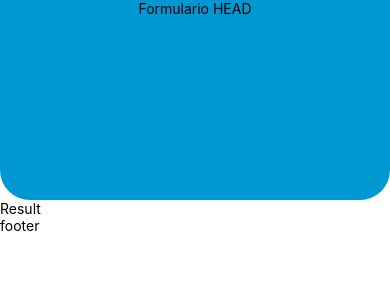
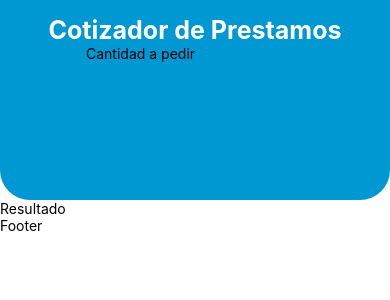
Before and after one commit to EstebanIndiveri/currencynative, a React Native app: screen / in a window 390 px wide. Shown: the top 300 px of the page. Built offline with nearby package versions, Linux system fonts and the light colour scheme.

Commit message:
add form component

```diff
--- a/App.js
+++ b/App.js
@@ -1,23 +1,31 @@
 import React, { Fragment } from 'react';
 import globalStlyles from './src/utils/colors';
 import { StyleSheet,View,Text,SafeAreaView,StatusBar } from 'react-native'
+import Form from './src/components/Form';
 
 const App = () => {
   return (
     <Fragment>
-      <StatusBar barStyle="light-content" backgroundColor={globalStlyles.PIMARY_COLOR_DARK}/>
-      <SafeAreaView style={styles.safeArea}>
-        <Text>Formulario HEAD</Text>
-      </SafeAreaView>
+      <StatusBar barStyle="light-content" backgroundColor={globalStlyles.PRIMARY_COLOR}/>
+      <SafeAreaView style={{flex:1, backgroundColor:"#FFF"}}>
+        <View style={styles.safeArea}>
+          <Text style={styles.titleApp}>Cotizador de Prestamos</Text>
+          <Form/>
+        </View>
 
       <View>
-        <Text>Result</Text>
+        <Text>Resultado</Text>
       </View>
 
+
       <View>
-        <Text>footer</Text>
+        <Text>Footer</Text>
       </View>
+
+
+      </SafeAreaView>
     </Fragment>
+
    );
 }
 
@@ -29,6 +37,12 @@ const styles=StyleSheet.create({
     borderBottomRightRadius:30,
     alignItems:'center'
   },
+  titleApp:{
+    fontSize:25,
+    fontWeight:'bold',
+    color:'#FFF',
+    marginTop:15,
+  },
 })
 
 export default App;
--- /dev/null
+++ b/src/components/Form.js
@@ -0,0 +1,14 @@
+import React from 'react';
+import { View,Text,StyleSheet,TextInput } from 'react-native';
+import globalStyles from '../utils/colors';
+const Form = () => {
+    return (
+        <View>
+            <TextInput
+            placeholder='Cantidad a pedir'
+            />
+        </View>
+     );
+}
+
+export default Form;
```
